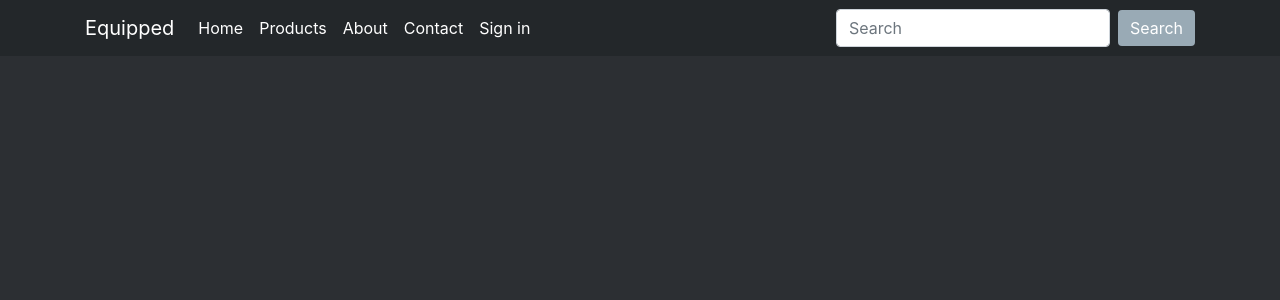
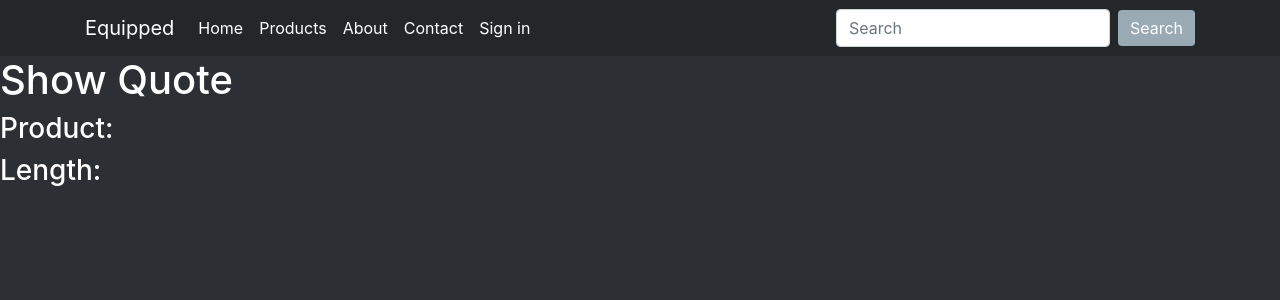
Before and after one commit to aidenwaring/equipped-frontend, a React (Create React App) app: page /sendquote/1 in a window 1280 px wide. Shown: the top 300 px of the page. Built offline with nearby package versions, Linux system fonts and the light colour scheme; no server answers.

Commit message:
Call to show singular quote info in showquote comp

```diff
--- a/src/App.jsx
+++ b/src/App.jsx
@@ -13,6 +13,7 @@ import NewProduct from "./components/products/newProduct";
 import MyProducts from "./components/products/myProducts";
 import Dashboard from "./components/dashboard/index";
 import Products from "./components/products";
+import ShowQuote from "./components/ShowQuote"
 
 
 import axios from "axios";
@@ -74,6 +75,11 @@ const App = () => {
           setQuotes={setQuotes}
           />
         )}
+        />
+
+        <Route exact path="/sendquote/:id"
+        render={(props) =>
+        <ShowQuote {...props}/>}
         />
 
         <Route
--- /dev/null
+++ b/src/components/ShowQuote.jsx
@@ -0,0 +1,22 @@
+import React, { useState, useEffect } from 'react'
+import Axios from 'axios'
+
+export default function ShowQuote(props) {
+
+    const [ quote, setQuote ] = useState({})
+
+    useEffect(() => {
+        Axios.get(`http://localhost:5000/api/quotes/${props.match.params.id}`, {withCredentials: true})
+        .then((res) => {
+            setQuote(res.data)
+        })
+        }, [])
+
+    return (
+        <div>
+            <h1>Show Quote</h1>
+            <h3>Product: {quote.product}</h3>
+            <h3>Length: {quote.length}</h3>
+        </div>
+    )
+}
--- a/src/components/dashboard/index.jsx
+++ b/src/components/dashboard/index.jsx
@@ -34,24 +34,27 @@ const acceptQuoteEvent = (e) => {
 }
 
 
-  let quoteList = quotes.map((quote) => {
-    return (
-      <Col>
-      <ul>
-        <li>Length: {quote.length}</li>
-        <li>Product: {quote.product}</li>
-        <Button onClick={acceptQuoteEvent}>Accept</Button>
-      </ul>
-      </Col>
-    );
-  });
-  return (
-    <div>
+return (
+  <div>
       <Container>
         <h1>Your tenders</h1>
         <p>You have a new tender</p>
         <Row>
-        {quoteList}
+          {
+            quotes.map((quote) => {
+              console.log(quote)
+              return (
+                <Col>
+                <ul>
+                  <li>Length: {quote.length}</li>
+                  <li>Product: {quote.product}</li>
+                  <Link to={`/sendquote/${quote._id}`}>Accept</Link>
+                  {/* <Button onClick={acceptQuoteEvent}>Accept</Button> */}
+                </ul>
+                </Col>
+              )
+            })
+          }
         </Row>
       </Container>
       <Container>
```
